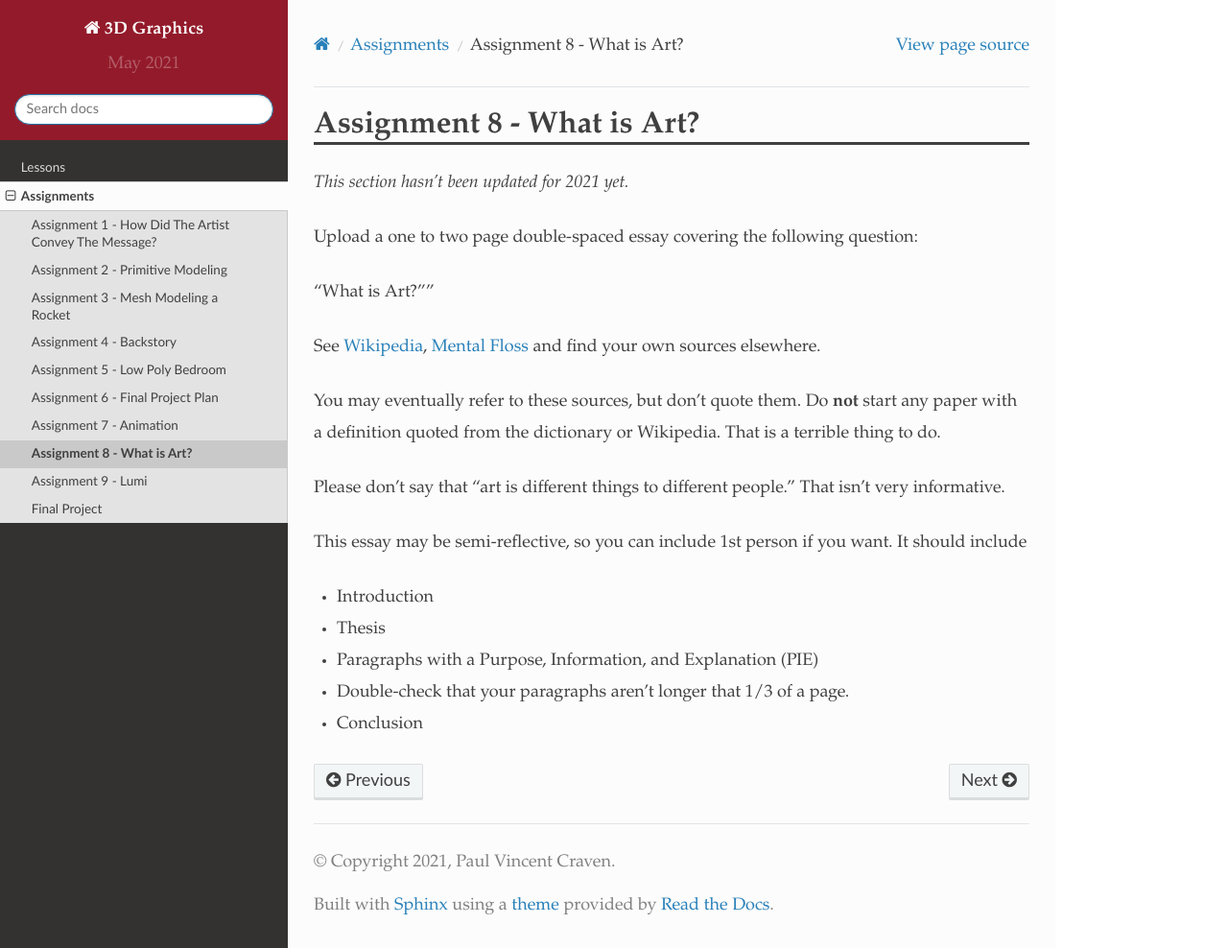
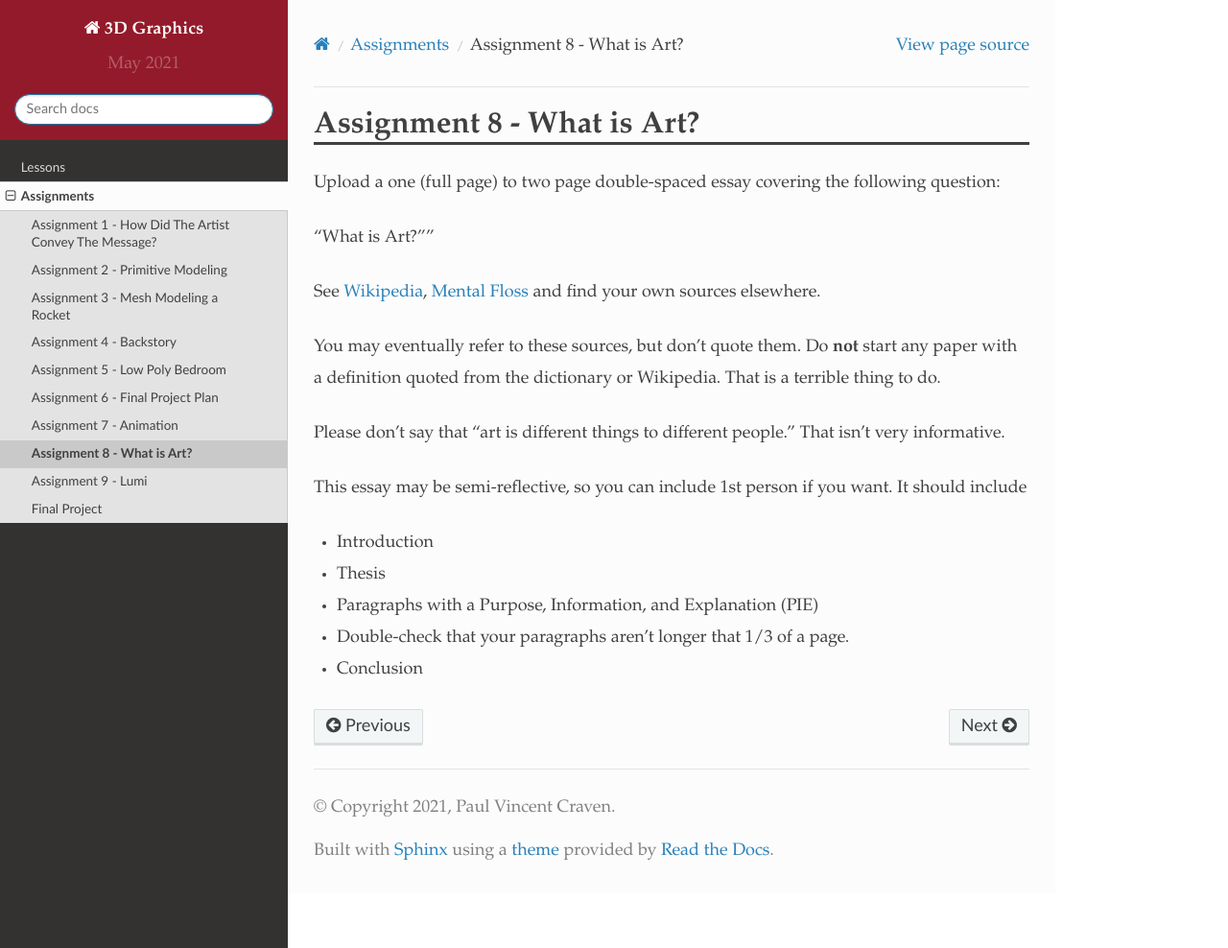
Before and after one commit to pvcraven/3d_graphics_class, a Sphinx documentation site: the page built from source/assignments/assignment_08/assignment_08.rst, in a window 1280 px wide and 988 px high. Shown: the whole window at 96% size. Built offline with Sphinx 7.4.7 and the Read the Docs theme 2.0.0, drawn with Linux system fonts in a browser that asks for light colours.

Commit message:
Update assignment_08.rst

```diff
--- a/source/assignments/assignment_08/assignment_08.rst
+++ b/source/assignments/assignment_08/assignment_08.rst
@@ -3,10 +3,7 @@
 Assignment 8 - What is Art?
 ===========================
 
-*This section hasn't been updated for 2021 yet.*
-
-
-Upload a one to two page double-spaced essay covering the following question:
+Upload a one (full page) to two page double-spaced essay covering the following question:
 
 "What is Art?""
 
```
